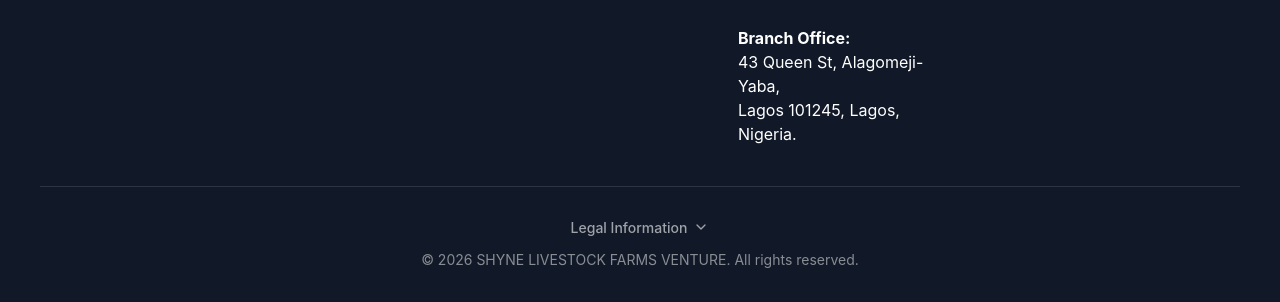
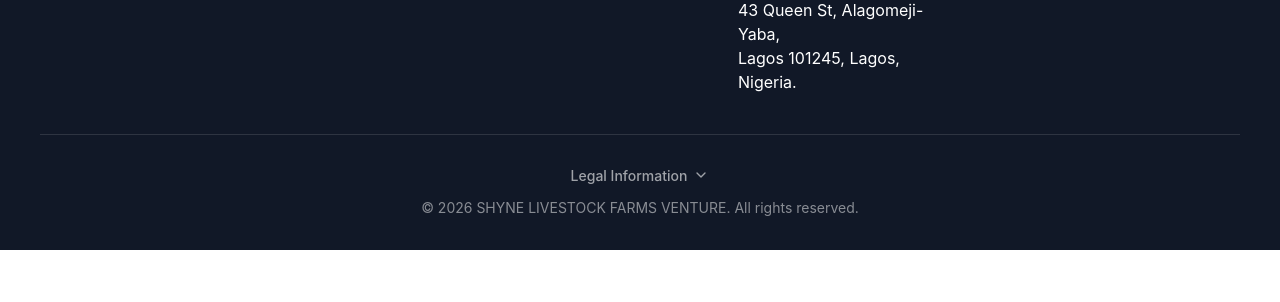
Before and after one commit to TremendousGuru/ShynesFarm, a website: page pages/about.html in a window 1280 px wide. Shown: the part 8659-8961 px from the top of the page. After the commit the page ends 8909 px from the top, so only its background shows below. Drawn offline with Linux system fonts and the light colour scheme.

Commit message:
Remove redundant footer top spacing

```diff
--- a/css/pages/about.css
+++ b/css/pages/about.css
@@ -483,12 +483,6 @@
   }
 }
 
-/* ==========================================================================
-   Footer Spacing Adjustment
-   ========================================================================== */
-.site-footer {
-    margin-top: var(--spacing-2xl); /* Adds 6rem (96px) of elegant space above the footer */
-}
 
 /* ==========================================================================
    Business Registration (CAC) Section
```
